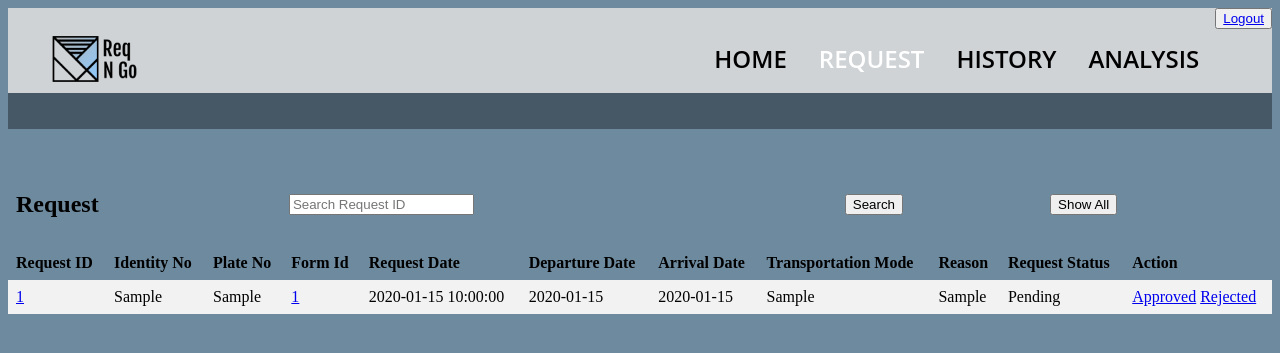
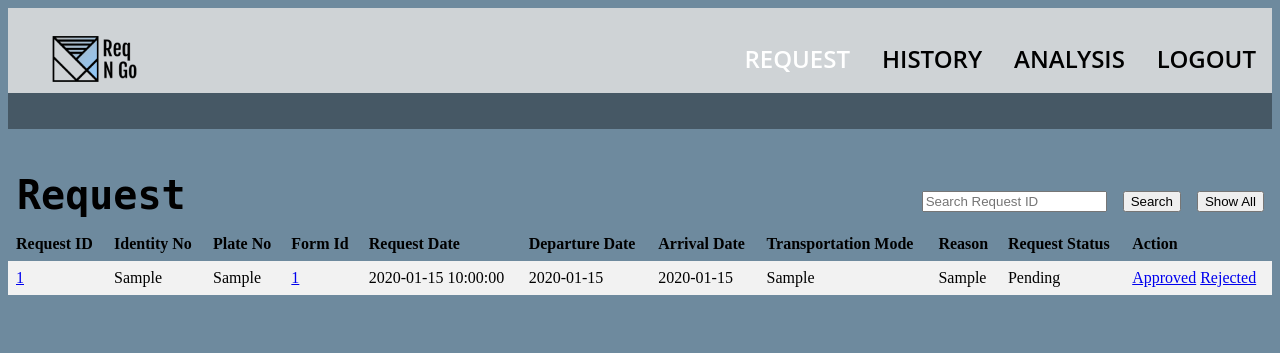
Before and after one commit to azri41/Req-N-Go, a PHP site: page /pages/admin/view/viewRequest.php in a window 1280 px wide. Shown: the top 353 px of the page. Run offline with PHP 8.4, Linux system fonts and the light colour scheme; a user stored in the database is signed in; tables that the repository leaves empty hold one stand-in row (values such as "Sample post"); lists and menus that the app fills with data are empty; some libraries are stand-ins or nearby versions.

Commit message:
Admin page ui update

```diff
--- a/pages/admin/view/ViewRequest.php
+++ b/pages/admin/view/ViewRequest.php
@@ -47,24 +47,26 @@
 		{
 			background-color: #f2f2f2;
 		}
-
-		h1
-		{
-  			font-family: monospace;
-  			font-size: 50px;
-  			margin: 1px;
-		}
+        h2
+        {
+            font-family: monospace;
+            font-size: 40px;
+            margin: 1px;
+        }
+        .searchButton{
+            margin-top: 20px;
+            float: right;
+        }
 </style>
 </head>
 <body style="background-color: #6E8A9E ">
 <ul>
     <a href="../AdminMain.php"><img src="../../../img/logo.png"></a>
         <div class="navRight">
-            <li><a href="../AdminMain.php">HOME</a></li>
             <li><a style="color: white" href="viewRequest.php">REQUEST</a></li>
             <li><a href="../history/ApproveHistory.php">HISTORY</a></li>
             <li><a href="../analysis/analysis.php">ANALYSIS</a></li>
-            <button><a href="../../auth/logout.php">Logout</a></button>
+            <li><a href="../../auth/logout.php">LOGOUT</a></li>
         </div>
     </ul>
     <p style="background-color: #465865; color: #394d60; margin-top: 0px;"><br><br></p>
@@ -74,9 +76,9 @@
             <table class="searchcontainer">
                 <tr class="searchcontainer">
                     <th class="searchcontainerrequest"><h2>Request</h2></th>
-                    <th class="searchcontainer"><input type="text" name="searchvalue" placeholder="Search Request ID"></th>
-                    <th class="searchcontainer"><input type="submit" name="search" value="Search"></th>
-                    <th class="searchcontainer"><input type="submit" name="showall" value="Show All"></th>
+                    <th class="searchButton"><input type="submit" name="showall" value="Show All"></th>
+                    <th class="searchButton"><input type="submit" name="search" value="Search"></th>
+                    <th class="searchButton"><input type="text" name="searchvalue" placeholder="Search Request ID"></th>
                 </tr>
             </table>
 
--- a/pages/auth/auth_functions_inc.php
+++ b/pages/auth/auth_functions_inc.php
@@ -182,7 +182,7 @@ function staff_login()
             $_SESSION['email'] = $email;
             $_SESSION['success']  = "You are now logged in";
             $_SESSION["loggedin"] = true;
-            header('location: ../admin/AdminMain.php');
+            header('location: ../admin/analysis/analysis.php');
         } else {
             echo "<script type='text/javascript'>toastr.error('Wrong Email/Password!')</script>";
             echo "<script type='text/javascript'>toastr.options.positionClass = 'toast-bottom-right '</script>";
```
Also changed, not shown: pages/admin/analysis/analysis.php (+17 -11 lines), pages/admin/history/ApproveHistory.php (+10 -7 lines), pages/admin/view/view-detail.php (+11 -9 lines), pages/admin/view/view-form.php (+9 -4 lines).
